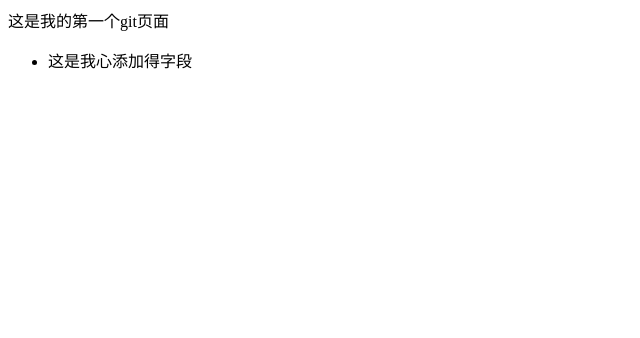
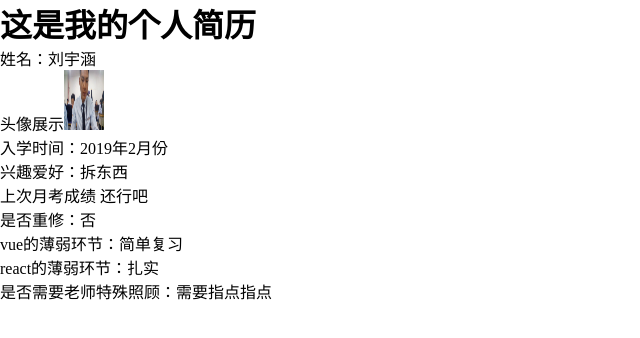
Before and after one commit to liuyuhan0117/liuyuhan0117.github.io, a plain HTML site: page index.html in a window 1280 px wide. Shown: the whole page, without its empty margins (0-640 px from the left). Drawn offline with Linux system fonts and the light colour scheme.

Commit message:
这是我第一次修改我的主页

```diff
--- /dev/null
+++ b/css/style.css
@@ -0,0 +1,10 @@
+img {
+    width: 40px;
+    height: 60px;
+}
+
+* {
+    padding: 0;
+    margin: 0;
+    list-style: none;
+}
--- a/index.html
+++ b/index.html
@@ -4,7 +4,7 @@
  * @Author: 刘宇涵
  * @Date: 2020-09-08 11:42:50
  * @LastEditors: 刘宇涵
- * @LastEditTime: 2020-09-08 15:37:40
+ * @LastEditTime: 2020-09-08 20:26:56
 -->
 <!DOCTYPE html>
 <html lang="en">
@@ -13,14 +13,36 @@
     <meta charset="UTF-8">
     <meta name="viewport" content="width=device-width, initial-scale=1.0">
     <title>Document</title>
+    <link rel="stylesheet" href="./css/style.css">
 </head>
 
 <body>
-    这是我的第一个git页面
+    <h1>这是我的个人简历</h1>
     <ul>
+        <li>姓名：<span>刘宇涵</span></li>
         <li>
-            这是我心添加得字段
-
+            头像展示<img src="./image/WIN_20200908_20_09_34_Pro.jpg" alt="">
+        </li>
+        <li>
+            入学时间：<span>2019年2月份</span>
+        </li>
+        <li>
+            兴趣爱好：<span>拆东西</span>
+        </li>
+        <li>
+            上次月考成绩 <span>还行吧</span>
+        </li>
+        <li>
+            是否重修：<span>否</span>
+        </li>
+        <li>
+            vue的薄弱环节：<span>简单复习</span>
+        </li>
+        <li>
+            react的薄弱环节：<span>扎实</span>
+        </li>
+        <li>
+            是否需要老师特殊照顾：<span>需要指点指点</span>
         </li>
     </ul>
 </body>
```
Also changed, not shown: image/WIN_20200908_20_09_34_Pro.jpg (added).
